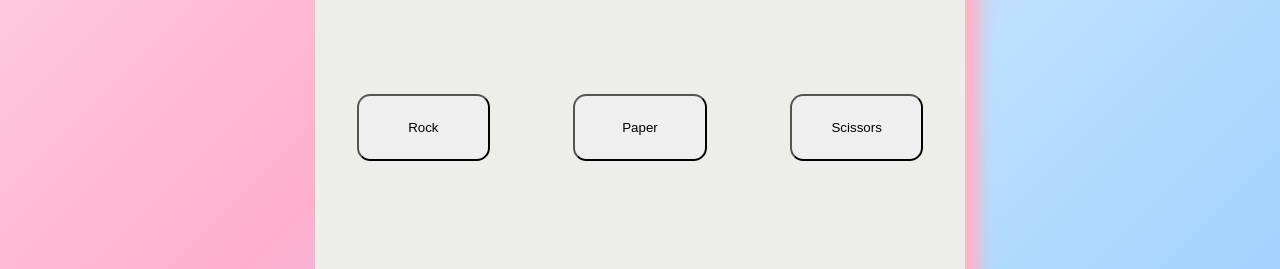
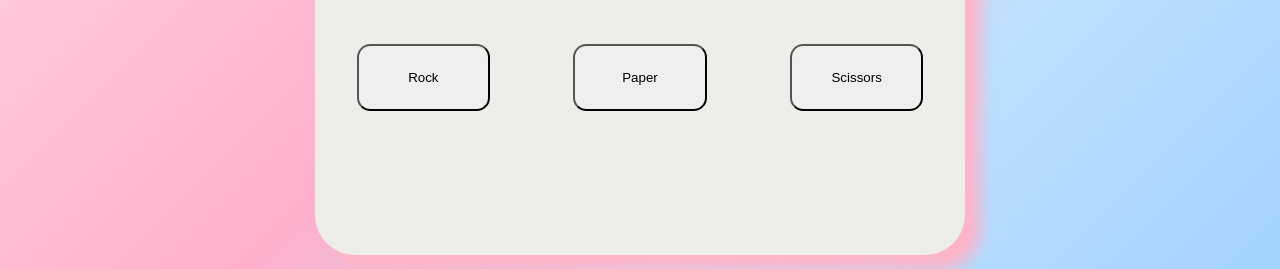
Before and after one commit to ngvuthtinh/rock-paper-scissors, a plain HTML site: page index.html in a window 1280 px wide. Shown: the part 525-794 px from the top of the page. Drawn offline with Linux system fonts and the light colour scheme.

Commit message:
change height

```diff
--- a/style.css
+++ b/style.css
@@ -62,7 +62,7 @@ main{
     flex-direction: column;
     justify-content: space-around;
     width: 650px;
-    height: 800px;
+    height: 700px;
     background: whitesmoke;
     box-shadow: 15px 15px 15px #ffb3c6;
     border-radius: 2.5em;
```
